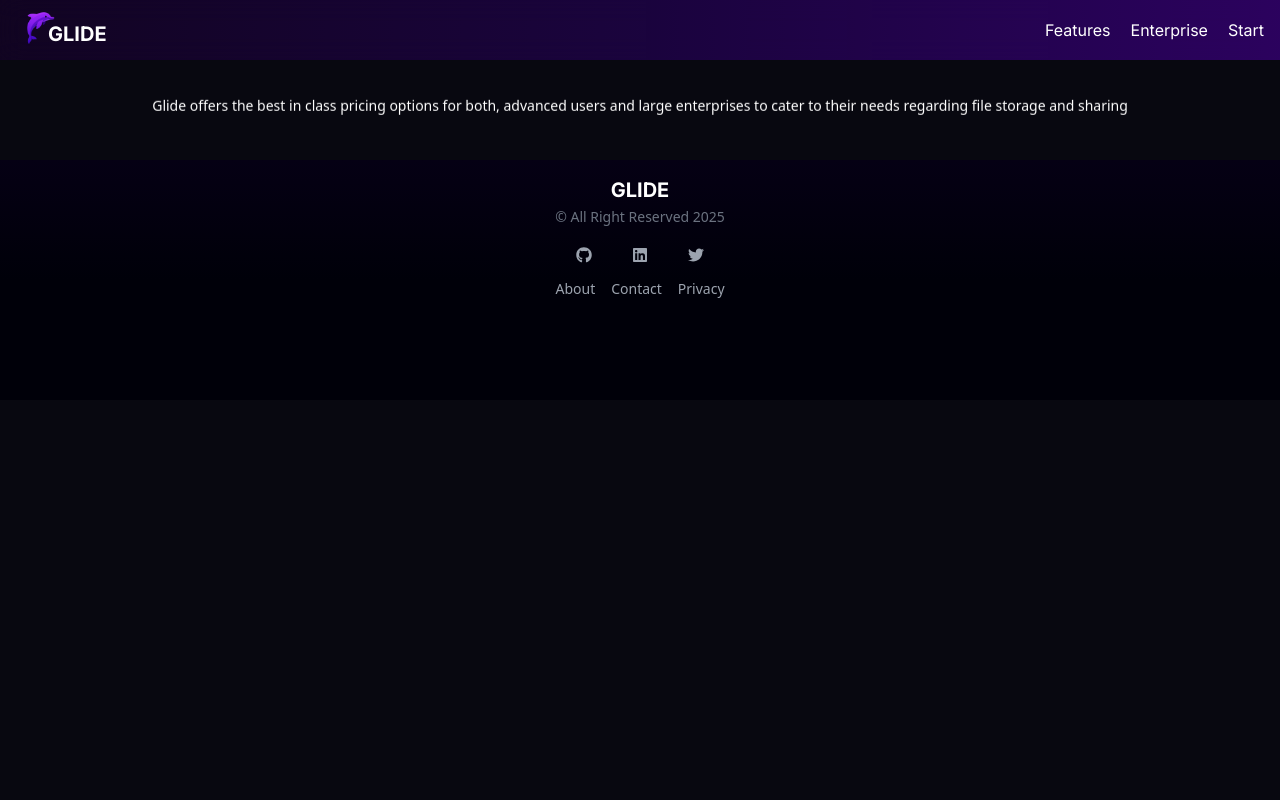
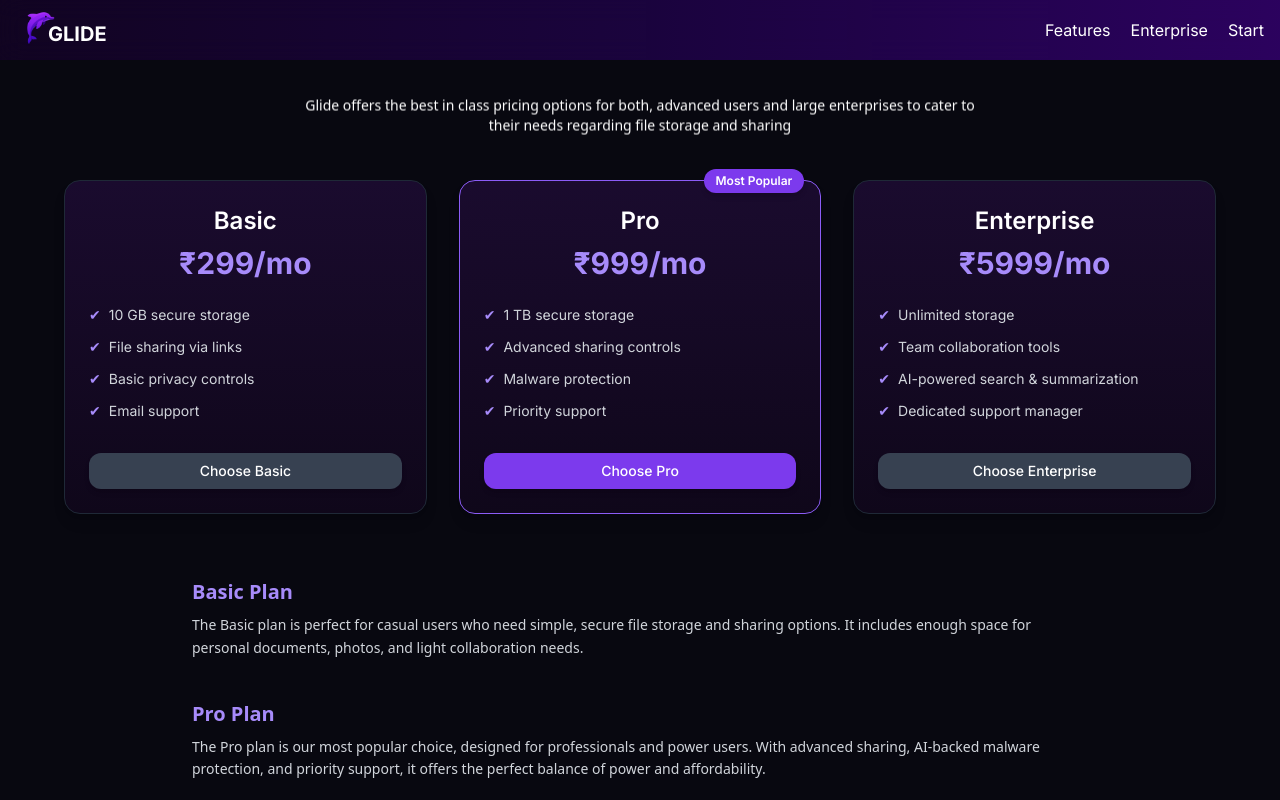
Before and after one commit to AtharvDubey12/Glide-Codebase, a React (Vite) app in the folder frontend/: page /pricing in a window 1280 px wide. Shown: the top 800 px of the page. Built offline with nearby package versions, Linux system fonts and the light colour scheme.

Commit message:
fixed download page

```diff
--- a/frontend/src/components/DownloadPage.jsx
+++ b/frontend/src/components/DownloadPage.jsx
@@ -51,7 +51,7 @@ function DownloadPage() {
   return (
     <div className="flex justify-center items-center mt-[60px] h-[calc(100vh-60px)] text-white w-full">
       { (inv === false) ?
-      <div ref={pop} className="relative flex flex-col items-center p-10 lg:-ml-10 w-[80%] h-[70%] bg-violet-950 bg-opacity-25 rounded-3xl">
+      <div ref={pop} className="relative flex flex-col items-center p-10 lg:-ml-10 w-[80%] h-[75%] md:h-[70%] lg:h-[70%] bg-violet-950 bg-opacity-25 rounded-3xl">
         <p className="w-full flex justify-center lg:justify-start mb-3 rounded-bl-lg">
           <span className="font-inter font-bold mr-2 text-violet-500">
             GLIDE
@@ -65,17 +65,17 @@ function DownloadPage() {
           </span>
         </p>
         <div className="w-full mb-2 h-[1px] bg-gradient-to-r from-violet-900 to-transparent rounded-full"></div>
-        <div className="w-full flex pt-5 pb-2">
-        <div className="px-5 w-1/2 font-extralight">File Name  <span className="font-inter text-sm text-gray-400 pl-2">{file?.name || "processing"}</span></div>
-        <div className="px-5 w-1/2 font-extralight">File Size  <span className="font-inter text-sm text-gray-400 pl-2">{file?.size / 1000 || "processing"} KB</span></div>
+        <div className="w-full flex-col justify-center items-center flex pt-5 pb-2">
+        <div className="mb-3 flex text-center flex-col px-5 w-full font-extralight">File Name  <span className="font-inter text-center text-sm text-gray-400 pl-2">{file?.name || "processing"}</span></div>
+        <div className="px-5 flex-col flex text-center w-full font-extralight mb-3"><span>File Size</span><span className="font-inter text-sm text-center text-gray-400 pl-2">{file?.size / 1000 || "processing"} KB</span></div>
     </div>
-        <div className="w-full flex">
-        <div className="px-5 w-1/2 font-extralight">File Type  <span className="font-inter text-sm text-gray-400 pl-2">{file?.type || "processing"}</span></div>
-        <div className="px-5 w-1/2 font-extralight">Available  <span className="font-inter text-sm text-gray-400 pl-2">{(file?.isPublic)? "Yes" : "No"}</span></div>
+        <div className="w-full flex flex-col">
+        <div className="px-5 w-full flex flex-col text-center font-extralight mb-3"><span>File Type</span>  <span className="font-inter text-sm text-gray-400 pl-2">{file?.type || "processing"}</span></div>
+        <div className="px-5 w-full flex flex-col text-center font-extralight">Available  <span className="font-inter text-sm text-gray-400 pl-2">{(file?.isPublic)? "Yes" : "No"}</span></div>
     </div>
         <button onClick={()=>{
           downloadFromSharedURL(file.url, file.name);
-        }} className={`absolute bottom-14 w-[150px] p-4 rounded-xl border-2 ${(file?.isPublic) ? "border-green-600 bg-green-100" : "border-red-500 bg-red-200"}  bg-opacity-5`} disabled={!(file?.isPublic)}>
+        }} className={` absolute bottom-5 md:bottom-8 lg:bottom-14 w-[150px] p-4 rounded-xl border-2 ${(file?.isPublic) ? "border-green-600 bg-green-100" : "border-red-500 bg-red-200"}  bg-opacity-5`} disabled={!(file?.isPublic)}>
           {
             (file?.isPublic) ? "Download Now" : "Unavailable"
           }
--- a/frontend/src/components/Enterprise.jsx
+++ b/frontend/src/components/Enterprise.jsx
@@ -1,24 +1,129 @@
-import React, {useEffect, useRef} from 'react'
-import {gsap} from 'gsap';
+import React, { useEffect, useRef } from "react";
+import { gsap } from "gsap";
 
 function Enterprise() {
   const floatRef = useRef(null);
-    useEffect(()=>{
+
+  useEffect(() => {
     gsap.to(floatRef.current, {
       y: -5,
       duration: 2,
       repeat: -1,
       yoyo: true,
-            ease: "sine.inOut"
+      ease: "sine.inOut",
     });
-    },[]);
+  }, []);
+
+  const tiers = [
+    {
+      name: "Basic",
+      price: "₹299/mo",
+      features: [
+        "10 GB secure storage",
+        "File sharing via links",
+        "Basic privacy controls",
+        "Email support",
+      ],
+      description:
+        "The Basic plan is perfect for casual users who need simple, secure file storage and sharing options. It includes enough space for personal documents, photos, and light collaboration needs.",
+      highlight: false,
+    },
+    {
+      name: "Pro",
+      price: "₹999/mo",
+      features: [
+        "1 TB secure storage",
+        "Advanced sharing controls",
+        "Malware protection",
+        "Priority support",
+      ],
+      description:
+        "The Pro plan is our most popular choice, designed for professionals and power users. With advanced sharing, AI-backed malware protection, and priority support, it offers the perfect balance of power and affordability.",
+      highlight: true,
+    },
+    {
+      name: "Enterprise",
+      price: "₹5999/mo",
+      features: [
+        "Unlimited storage",
+        "Team collaboration tools",
+        "AI-powered search & summarization",
+        "Dedicated support manager",
+      ],
+      description:
+        "The Enterprise plan is built for organizations that require limitless storage, seamless collaboration tools, and advanced AI features. It also comes with a dedicated support manager to ensure your team’s workflow is never interrupted.",
+      highlight: false,
+    },
+  ];
 
   return (
-    <div className='mt-[60px] p-5 pt-10 text-white font-extralight text-sm text-center'>
-        <p ref={floatRef} className='will-change-transform mb-5'>Glide offers the best in class pricing options for both, advanced users and large enterprises to cater to their needs regarding file storage and sharing</p>
+    <div className="mt-[60px] p-5 pt-10 text-white font-extralight text-sm text-center">
+      <p
+        ref={floatRef}
+        className="will-change-transform mb-10 max-w-2xl mx-auto"
+      >
+        Glide offers the best in class pricing options for both, advanced users
+        and large enterprises to cater to their needs regarding file storage and
+        sharing
+      </p>
 
+      <div className="grid grid-cols-1 sm:grid-cols-2 lg:grid-cols-3 gap-8 max-w-6xl mx-auto">
+        {tiers.map((tier, index) => (
+          <div
+            key={index}
+            className={`hover:scale-[1.01] font-inter hover:border-purple-500 relative bg-gradient-to-b from-[#1a0b2e] to-[#0f071a] p-6 rounded-2xl shadow-lg border transition-transform duration-300 hover:scale-102 ${
+              tier.highlight
+                ? "border-violet-500 shadow-[0_0_25px_rgba(139,92,246,0.6)]"
+                : "border-gray-800"
+            }`}
+          >
+            {/* Badge for most popular */}
+            {tier.highlight && (
+              <div className="absolute -top-3 right-4 bg-violet-600 text-xs font-semibold px-3 py-1 rounded-full shadow-md">
+                Most Popular
               </div>
-  )
+            )}
+
+            <h2 className="text-2xl font-semibold mb-2">{tier.name}</h2>
+            <p className="text-3xl font-bold mb-6 text-violet-400">
+              {tier.price}
+            </p>
+
+            <ul className="text-sm space-y-3 text-gray-300 text-left">
+              {tier.features.map((feature, i) => (
+                <li key={i} className="flex items-center">
+                  <span className="text-violet-400 mr-2">✔</span>
+                  {feature}
+                </li>
+              ))}
+            </ul>
+
+            <button
+              className={`mt-8 w-full py-2 rounded-xl font-medium transition shadow-md ${
+                tier.highlight
+                  ? "bg-violet-600 hover:bg-violet-700"
+                  : "bg-gray-700 hover:bg-gray-800"
+              }`}
+            >
+              Choose {tier.name}
+            </button>
+          </div>
+        ))}
+      </div>
+
+      {/* Explanations Section */}
+      <div className="mt-16 max-w-4xl mx-auto text-left space-y-10">
+        {tiers.map((tier, index) => (
+          <div key={index}>
+            <h3 className="text-xl font-semibold text-violet-400 mb-2">
+              {tier.name} Plan
+            </h3>
+            <p className="text-gray-300 leading-relaxed">{tier.description}</p>
+          </div>
+        ))}
+      </div>
+    </div>
+  );
 }
 
-export default Enterprise
+export default Enterprise;
```
Lines whose indentation alone changed are shown as unchanged.
